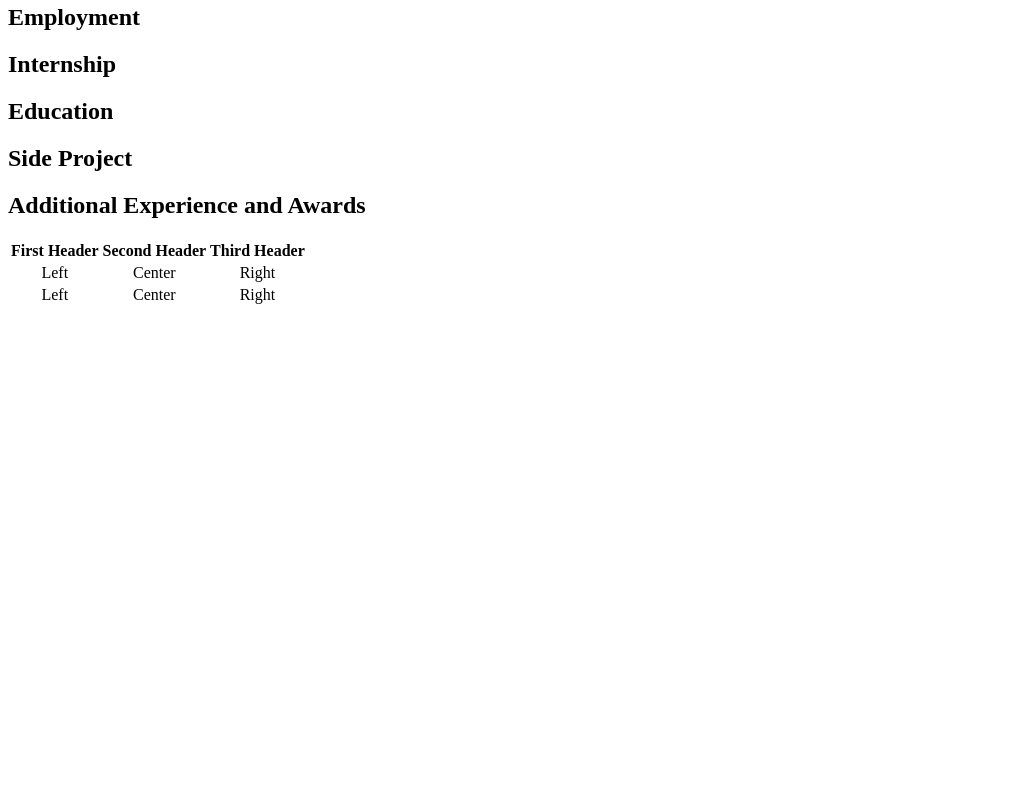
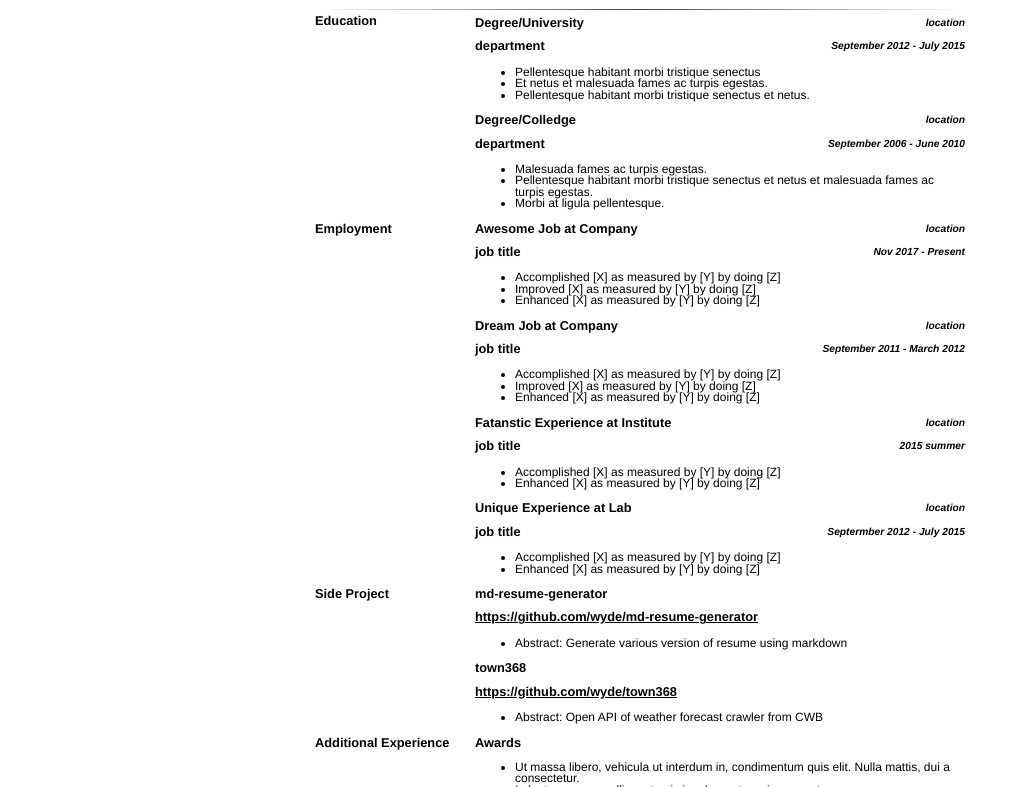
Before and after one commit to yiidtw/md-resume-generator, a plain HTML site: page docs/index.html in a window 1280 px wide. Shown: the part 71-858 px from the top of the page, without its empty margins (0-1021 px from the left). Before the commit the page ends 800 px from the top, so only its background shows below. Drawn offline with Linux system fonts and the light colour scheme.

Commit message:
john doe example

```diff
--- a/docs/index.html
+++ b/docs/index.html
@@ -1,27 +1,74 @@
-<html><head><meta http-equiv="Content-Type" content="text/html; charset=utf-8" /><style type="text/css"></style></head><body><h1>王小明 John Doe</h1>
+<html><head><meta http-equiv="Content-Type" content="text/html; charset=utf-8" /><link rel="stylesheet" href="./style/style.css"></head><body><h1>杜小強 John Doe</h1>
+<blockquote><p>Room 123, xx Institute, xx Rd. Taipei, Taiwan．phone:09xx-xxx-xxx．email:johndoe@gmail.com</p>
+</blockquote>
+<hr>
+<h2>Education</h2>
+<h3>Degree/University <em>location</em></h3>
+<h4>department <em>September 2012 - July 2015</em></h4>
+<ul>
+<li>Pellentesque habitant morbi tristique senectus </li>
+<li>Et netus et malesuada fames ac turpis egestas. </li>
+<li>Pellentesque habitant morbi tristique senectus et netus.</li>
+</ul>
+<h3>Degree/Colledge <em>location</em></h3>
+<h4>department <em>September 2006 - June 2010</em></h4>
+<ul>
+<li>Malesuada fames ac turpis egestas. </li>
+<li>Pellentesque habitant morbi tristique senectus et netus et malesuada fames ac turpis egestas. </li>
+<li>Morbi at ligula pellentesque.</li>
+</ul>
 <h2>Employment</h2>
-<h2>Internship</h2>
-<h2>Education</h2>
+<h3>Awesome Job at Company <em>location</em></h3>
+<h4>job title <em>Nov 2017 - Present</em></h4>
+<ul>
+<li>Accomplished [X] as measured by [Y] by doing [Z]</li>
+<li>Improved [X] as measured by [Y] by doing [Z]</li>
+<li>Enhanced [X] as measured by [Y] by doing [Z]</li>
+</ul>
+<h3>Dream Job at Company <em>location</em></h3>
+<h4>job title <em>September 2011 -  March 2012</em></h4>
+<ul>
+<li>Accomplished [X] as measured by [Y] by doing [Z]</li>
+<li>Improved [X] as measured by [Y] by doing [Z]</li>
+<li>Enhanced [X] as measured by [Y] by doing [Z]</li>
+</ul>
+<h3>Fatanstic Experience at Institute <em>location</em></h3>
+<h4>job title <em>2015 summer</em></h4>
+<ul>
+<li>Accomplished [X] as measured by [Y] by doing [Z]</li>
+<li>Enhanced [X] as measured by [Y] by doing [Z]</li>
+</ul>
+<h3>Unique Experience at Lab <em>location</em></h3>
+<h4>job title <em>Septermber 2012 - July 2015</em></h4>
+<ul>
+<li>Accomplished [X] as measured by [Y] by doing [Z]</li>
+<li>Enhanced [X] as measured by [Y] by doing [Z]</li>
+</ul>
 <h2>Side Project</h2>
-<h2>Additional Experience and Awards</h2>
-<table>
-<thead><tr>
-<th style="text-align:center">First Header</th>
-<th style="text-align:center">Second Header</th>
-<th style="text-align:center">Third Header</th>
-</tr>
-</thead>
-<tbody>
-<tr>
-<td style="text-align:center">Left</td>
-<td style="text-align:center">Center</td>
-<td style="text-align:center">Right</td>
-</tr>
-<tr>
-<td style="text-align:center">Left</td>
-<td style="text-align:center">Center</td>
-<td style="text-align:center">Right</td>
-</tr>
-</tbody>
-</table>
+<h3>md-resume-generator</h3>
+<h4><a href="https://github.com/wyde/md-resume-generator">https://github.com/wyde/md-resume-generator</a></h4>
+<ul>
+<li>Abstract: Generate various version of resume using markdown</li>
+</ul>
+<h3>town368</h3>
+<h4><a href="https://github.com/wyde/town368">https://github.com/wyde/town368</a></h4>
+<ul>
+<li>Abstract: Open API of weather forecast crawler from CWB</li>
+</ul>
+<h2>Additional Experience</h2>
+<h3>Awards</h3>
+<ul>
+<li>Ut massa libero, vehicula ut interdum in, condimentum quis elit. Nulla mattis, dui a consectetur.</li>
+<li>In lectus purus, mollis ac turpis in, elementum viverra metus.</li>
+</ul>
+<h3>Activities</h3>
+<ul>
+<li>Ut massa libero, vehicula ut interdum in, condimentum quis elit. Nulla mattis, dui a consectetur.</li>
+<li>In lectus purus, mollis ac turpis in, elementum viverra metus.</li>
+</ul>
+<h2>Skill Sets</h2>
+<h3>Preferred Language</h3>
+<ul>
+<li>Python, C, javascript</li>
+</ul>
 </body></html>
--- /dev/null
+++ b/docs/style/style.css
@@ -0,0 +1,85 @@
+
+body {
+    max-width: 650px;
+    margin: auto;
+    background: #FFFFFF;
+    padding: 10px 10px 10px 10px;
+}
+
+li {
+    font-family: 'Rokkitt', Helvetica, Arial, sans-serif;
+    margin-left: 160px;
+    font-size: 0.75em;
+    line-height: 95%;
+}
+
+h1 {
+    font-family: 'Rokkitt', Helvetica, Arial, sans-serif;
+    text-align: center;
+    font-size: 2em;
+    line-height: 30%;
+    margin-top: 10px;
+}
+
+h2 {
+    font-family: 'Rokkitt', Helvetica, Arial, sans-serif;
+    width: 150px;
+    float: left;
+    margin: auto;
+    font-size: 0.8em;
+    line-height: 50%;
+}
+
+h3 {
+    font-family: 'Rokkitt', Helvetica, Arial, sans-serif;
+    margin-left: 160px;
+    margin-top: 10px;
+    font-size: 0.8em;
+    line-height: 50%;
+}
+
+h4 {
+    font-family: 'Rokkitt', Helvetica, Arial, sans-serif;
+    margin-left: 160px;
+    font-size: 0.8em;
+    line-height: 50%;
+}
+
+hr {
+    border: 0;
+    height: 1px;
+    background-image: linear-gradient(to right, rgba(0, 0, 0, 0), rgba(0, 0, 0, 0.75), rgba(0, 0, 0, 0));
+}
+
+blockquote {
+    font-family: 'Rokkitt', Helvetica, Arial, sans-serif;
+    text-align: center;
+    font-style: italic;
+    font-size: 0.75em;
+}
+
+em {
+    float: right;
+    font-size: 0.8em;
+    line-height: 50%;
+}
+
+a:link {
+    color: black;
+}
+
+/* visited link */
+a:visited {
+    color: black;
+}
+
+/* mouse over link */
+a:hover {
+    color: blue;
+}
+
+/* selected link */
+a:active {
+    color: blue;
+}
+Try it Yourself »
```
Also changed, not shown: 3 other files.
